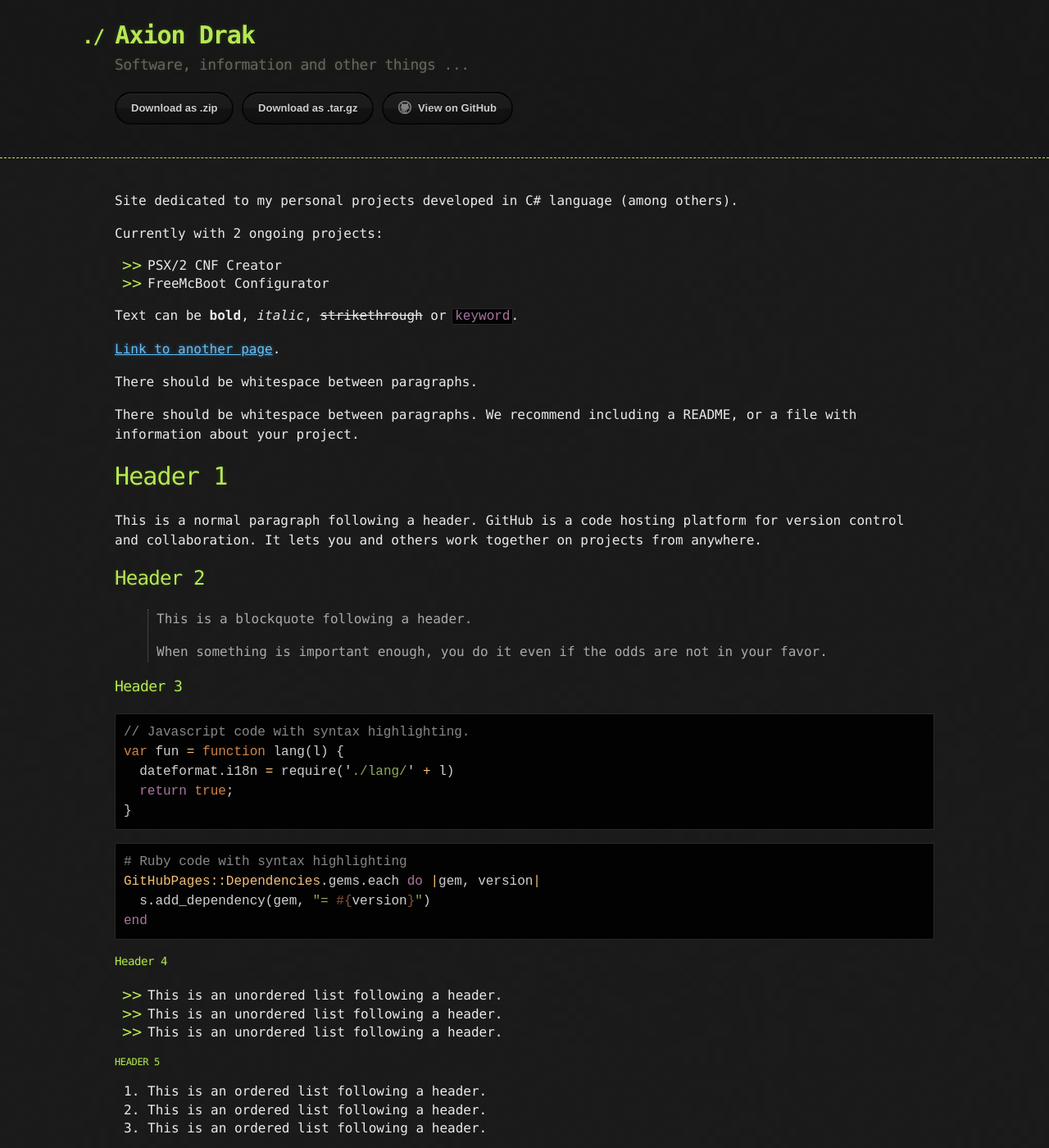
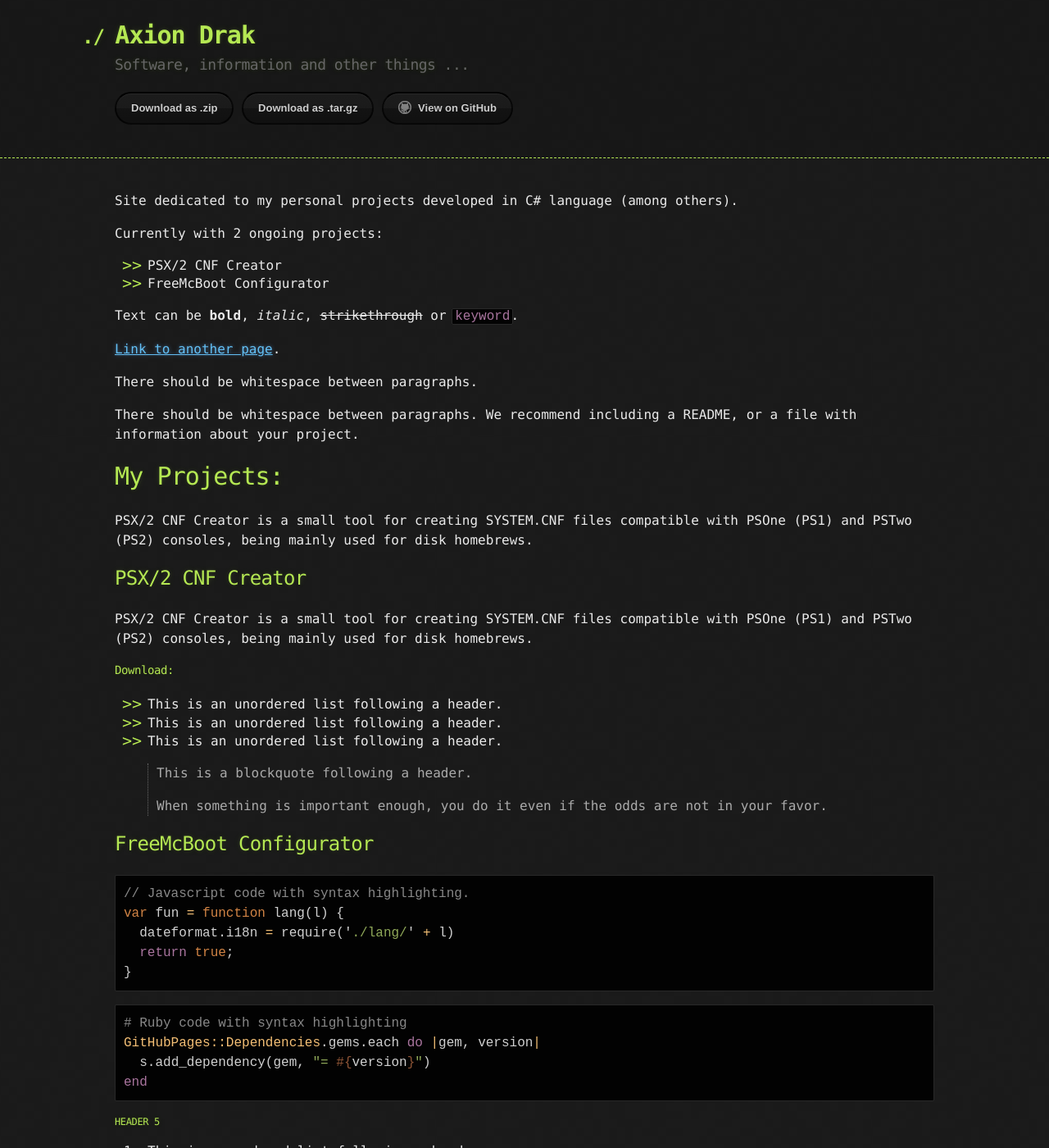
Before and after one commit to AxionDrak/axiondrak.github.io, a Jekyll site: the page built from index.md, in a window 1280 px wide and 1400 px high. Shown: the whole window at 82% size. Built offline with Jekyll 4.4.1, drawn with Linux system fonts in a browser that asks for light colours.

Commit message:
Update index.md

````diff
--- a/index.md
+++ b/index.md
@@ -17,17 +17,29 @@ There should be whitespace between paragraphs.
 
 There should be whitespace between paragraphs. We recommend including a README, or a file with information about your project.
 
-# Header 1
+# My Projects:
 
-This is a normal paragraph following a header. GitHub is a code hosting platform for version control and collaboration. It lets you and others work together on projects from anywhere.
+PSX/2 CNF Creator is a small tool for creating SYSTEM.CNF files compatible with PSOne (PS1) and PSTwo (PS2) consoles, being mainly used for disk homebrews.
 
-## Header 2
+## PSX/2 CNF Creator
+PSX/2 CNF Creator is a small tool for creating SYSTEM.CNF files compatible with PSOne (PS1) and PSTwo (PS2) consoles, being mainly used for disk homebrews.
+
+#### Download:
+
+*   This is an unordered list following a header.
+*   This is an unordered list following a header.
+*   This is an unordered list following a header.
+
+
+
+
+
 
 > This is a blockquote following a header.
 >
 > When something is important enough, you do it even if the odds are not in your favor.
 
-### Header 3
+## FreeMcBoot Configurator
 
 ```js
 // Javascript code with syntax highlighting.
@@ -44,11 +56,6 @@ GitHubPages::Dependencies.gems.each do |gem, version|
 end
 ```
 
-#### Header 4
-
-*   This is an unordered list following a header.
-*   This is an unordered list following a header.
-*   This is an unordered list following a header.
 
 ##### Header 5
 
````
